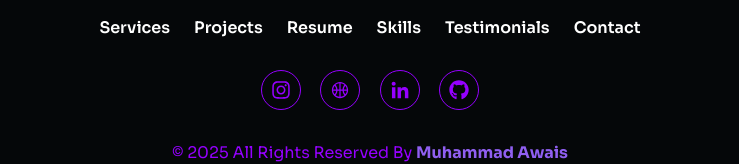
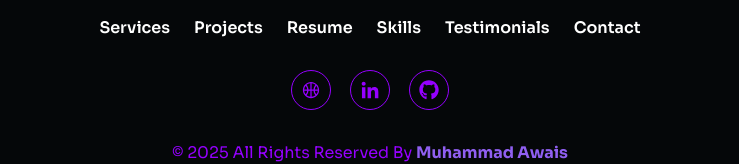
Before and after one commit to awaisdeveloper226/Portfolio-Frontend, a Next.js app: page / in a window 1280 px wide. Shown: the part 5114-5278 px from the top of the page, without its empty margins (270-1009 px from the left). Built offline with nearby package versions, Linux system fonts and the light colour scheme; no server answers; a web font is replaced by a local one.

Commit message:
Update Footer.js

```diff
--- a/components/Footer.js
+++ b/components/Footer.js
@@ -61,11 +61,6 @@ export default function Footer() {
 
         <ul className="hero_social">
           <li>
-            <Link href="/" target="_blank">
-              <FaInstagram />
-            </Link>
-          </li>
-          <li>
             <Link
               href="https://core-tech-solutions.vercel.app/"
               target="_blank"
```
